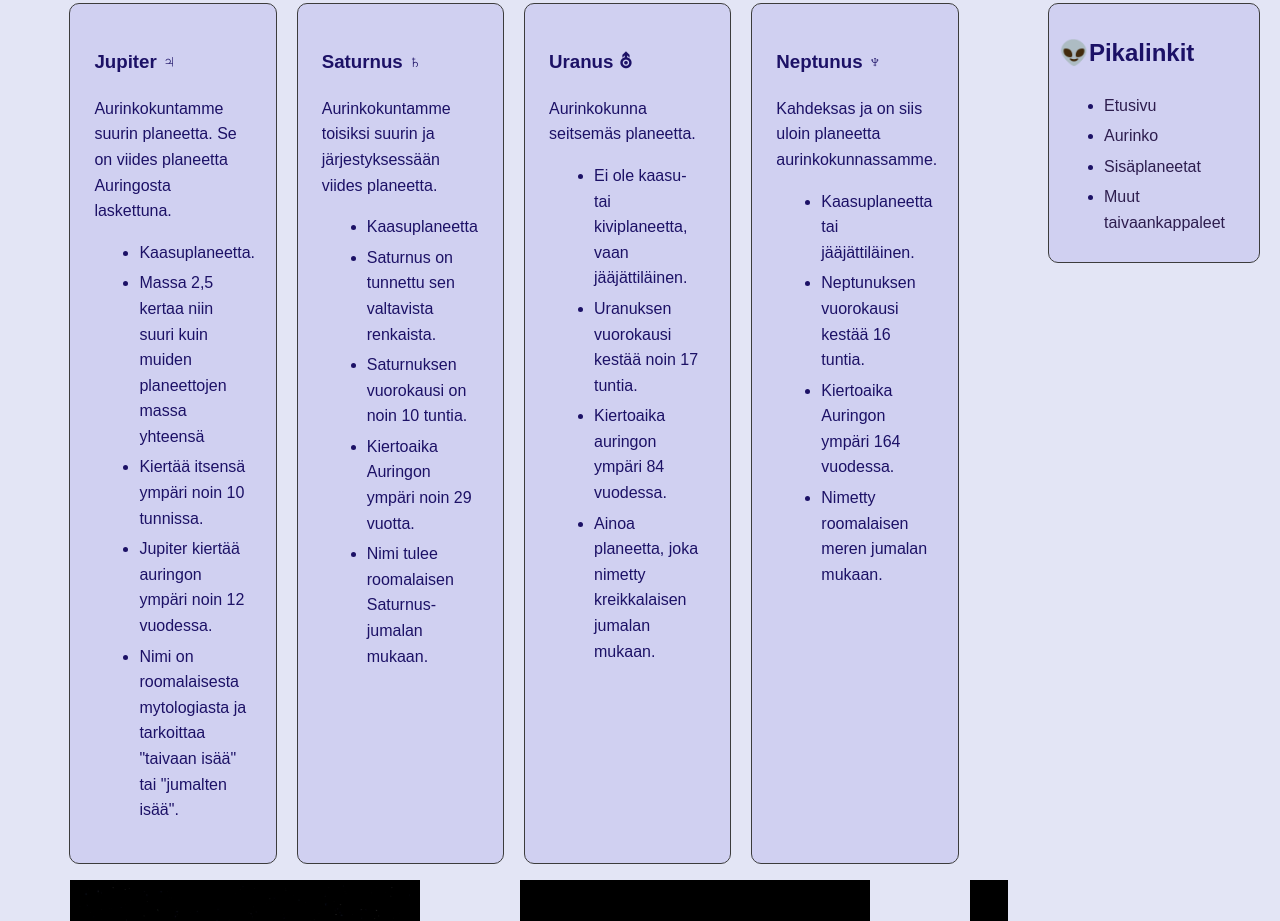
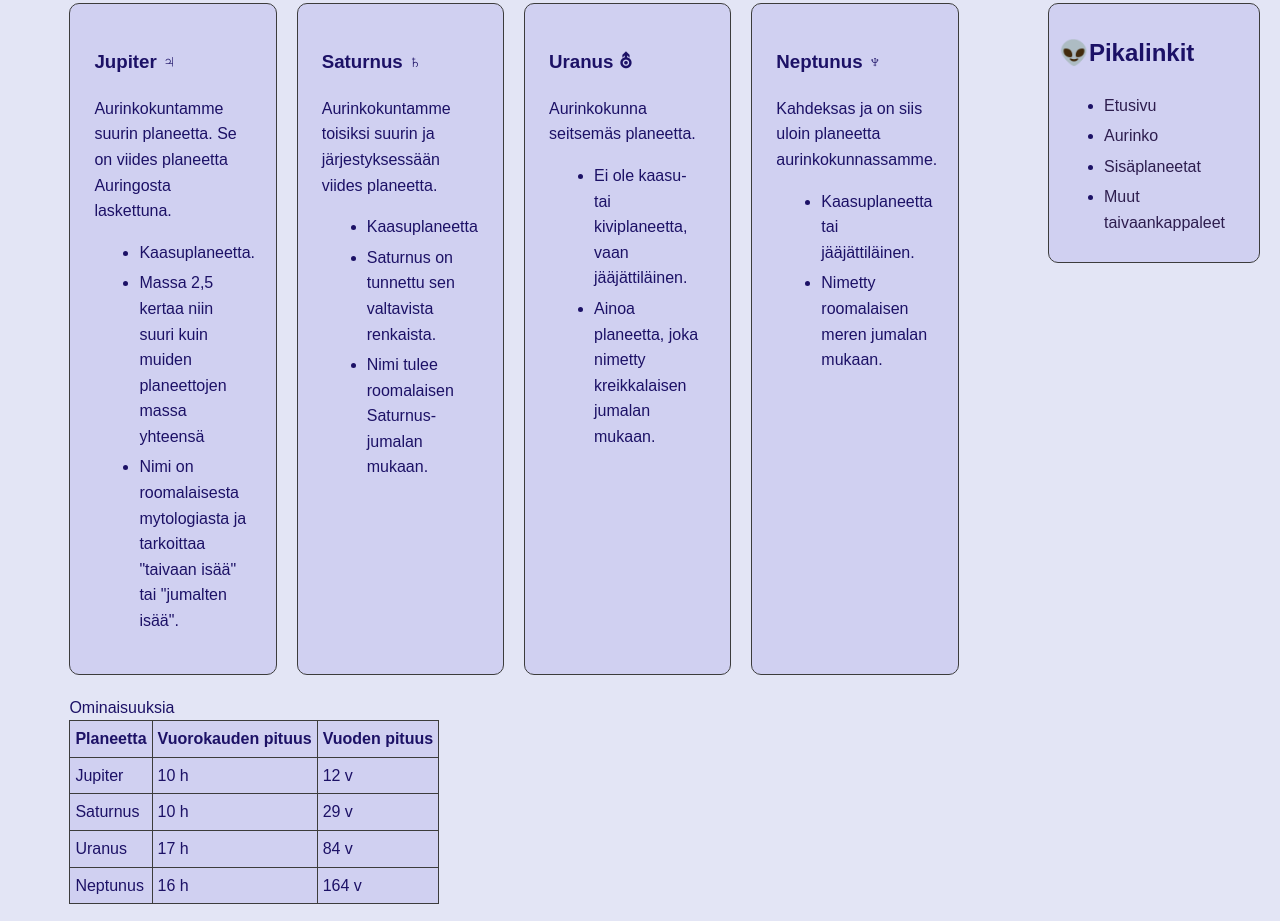
Before and after one commit to JohannaSusi/Aurinkokunta, a plain HTML site: page ulkoplaneetat.html in a window 1280 px wide. Shown: the part 271-1192 px from the top of the page. Drawn offline with Linux system fonts and the light colour scheme.

Commit message:
kolmas versio

```diff
--- a/index.css
+++ b/index.css
@@ -204,6 +204,14 @@ li {
     gap: 20px;
 }
 
+/*lomake*/
+
+form {
+    border: 1px solid rgb(60, 60, 60);
+    border-radius: 10px;
+    padding: 20px;
+}
+
 /*Aurinko-sivu*/
 
 .main {
@@ -290,6 +298,24 @@ li {
     background-color: white;
 }
 
+/*taulukon asetukset */
+.taulukko {
+    border: 1px solid rgb(60, 60, 60);
+    border-collapse: collapse;
+    margin: 20px 0 20px;
+    gap: 20px;
+    padding: 0 50px;
+}
+
+th, td {
+    border: 1px solid rgb(60, 60, 60);
+    padding: 5px;
+}
+
+caption {
+    text-align: left;
+}
+
 /*mobiilin asetukset */
 
 @media (max-width: 900px) {
--- a/ulkoplaneetat.html
+++ b/ulkoplaneetat.html
@@ -6,7 +6,7 @@
     <meta name="viewport" content="width=device-width, initial-scale=1.0">
     <title>Ulkoplaneetat</title>
     <link rel="stylesheet" href="index.css">
-    <link rel="icon" href="favicon[1].ico" type="image/svg+xml">
+    <link rel="icon" href="favicon.ico" type="image/svg+xml">
 </head>
 
 <body>
@@ -32,8 +32,6 @@
                         <ul class="tiedot">
                             <li>Kaasuplaneetta.</li>
                             <li>Massa 2,5 kertaa niin suuri kuin muiden planeettojen massa yhteensä</li>
-                            <li>Kiertää itsensä ympäri noin 10 tunnissa.</li>
-                            <li>Jupiter kiertää auringon ympäri noin 12 vuodessa.</li>
                             <li>Nimi on roomalaisesta mytologiasta ja tarkoittaa "taivaan isää" tai "jumalten isää".
                             </li>
                         </ul>
@@ -44,8 +42,6 @@
                         <ul class="tiedot">
                             <li>Kaasuplaneetta</li>
                             <li>Saturnus on tunnettu sen valtavista renkaista.</li>
-                            <li>Saturnuksen vuorokausi on noin 10 tuntia.</li>
-                            <li>Kiertoaika Auringon ympäri noin 29 vuotta.</li>
                             <li>Nimi tulee roomalaisen Saturnus-jumalan mukaan.</li>
                         </ul>
                     </article>
@@ -54,8 +50,6 @@
                         <p>Aurinkokunna seitsemäs planeetta.</p>
                         <ul class="tiedot">
                             <li>Ei ole kaasu- tai kiviplaneetta, vaan jääjättiläinen.</li>
-                            <li>Uranuksen vuorokausi kestää noin 17 tuntia.</li>
-                            <li>Kiertoaika auringon ympäri 84 vuodessa.</li>
                             <li>Ainoa planeetta, joka nimetty kreikkalaisen jumalan mukaan.</li>
                         </ul>
                     </article>
@@ -64,12 +58,45 @@
                         <p>Kahdeksas ja on siis uloin planeetta aurinkokunnassamme.</p>
                         <ul>
                             <li>Kaasuplaneetta tai jääjättiläinen.</li>
-                            <li>Neptunuksen vuorokausi kestää 16 tuntia.</li>
-                            <li>Kiertoaika Auringon ympäri 164 vuodessa.</li>
                             <li>Nimetty roomalaisen meren jumalan mukaan.</li>
                         </ul>
                     </article>
                 </div>
+                 <table class="taulukko">
+                    <caption>Ominaisuuksia</caption>
+                    <colgroup>
+                        <col span="3" style="background-color: rgb(208, 208, 241);">
+                    </colgroup>
+                    <thead>
+                        <tr>
+                            <th>Planeetta</th>
+                            <th>Vuorokauden pituus</th>
+                            <th>Vuoden pituus</th>
+                        </tr>
+                    </thead>
+                    <tbody>
+                        <tr>
+                            <td>Jupiter</td>
+                            <td>10 h</td>
+                            <td>12 v</td>
+                        </tr>
+                        <tr>
+                            <td>Saturnus</td>
+                            <td>10 h</td>
+                            <td>29 v</td>
+                        </tr>
+                        <tr>
+                            <td>Uranus</td>
+                            <td>17 h</td>
+                            <td>84 v</td>
+                        </tr>
+                        <tr>
+                            <td>Neptunus</td>
+                            <td>16 h</td>
+                            <td>164 v</td>
+                        </tr>
+                    </tbody>
+                </table>
             </section>
             <section class="karuselli-section">
                 <div class="kuvakaruselli">
@@ -117,7 +144,7 @@
             <p> <a href="tel: +358501234567"></a> Jos asiaa soita +358501234567 </p>
             <p> <a href="mailto: johanna.susineva@centria.fi">tai laita sähköpostia</a> </p>
             <p>&copy; JohannaSusi </p>
-            <p>(Lähde: Wikipedia)</p>
+            <p>(Tekstien lähde: Wikipedia, median lähde: Pixabay)</p>
         </section>
         </section>
 
```
Also changed, not shown: aurinko.html (+2 -2 lines), index.html (+50 -3 lines), muut.html (+3 -3 lines), sisaplaneetat.html (+40 -10 lines), favicon.ico (renamed from favicon[1].ico).
